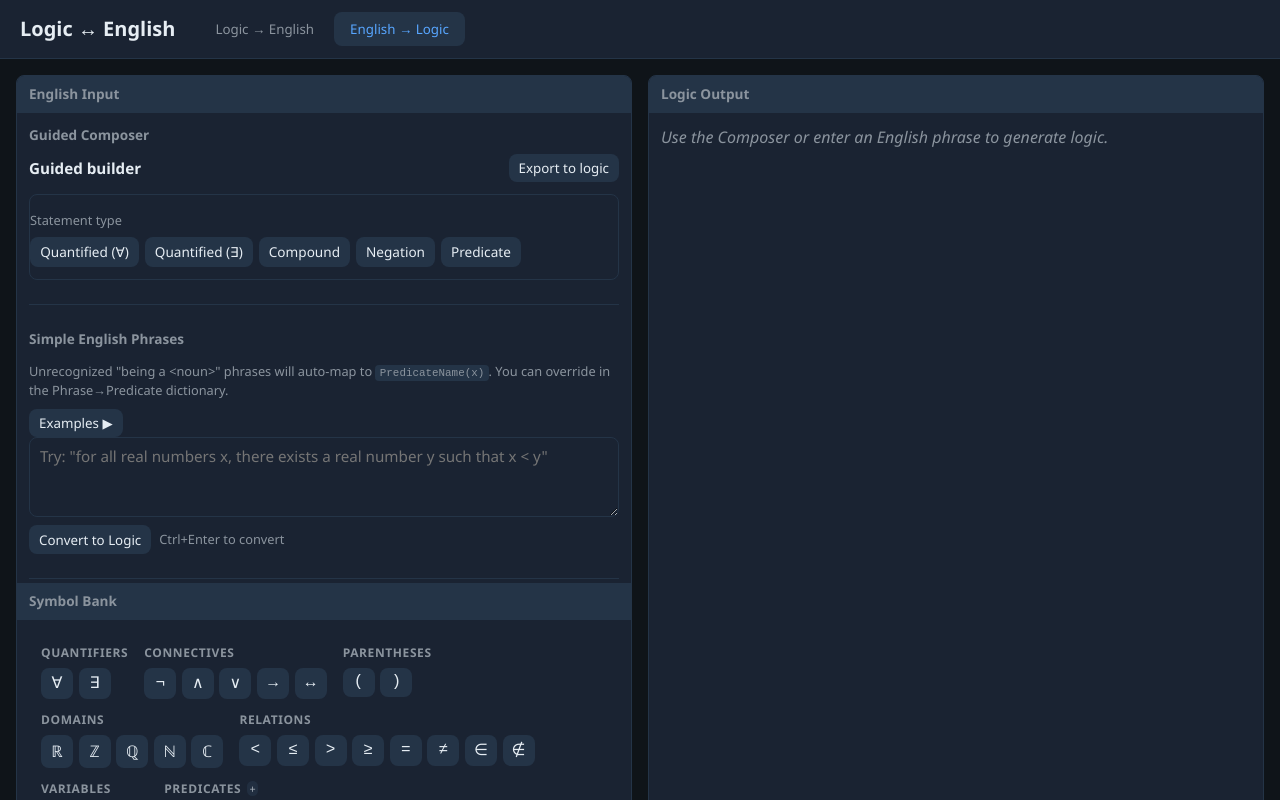
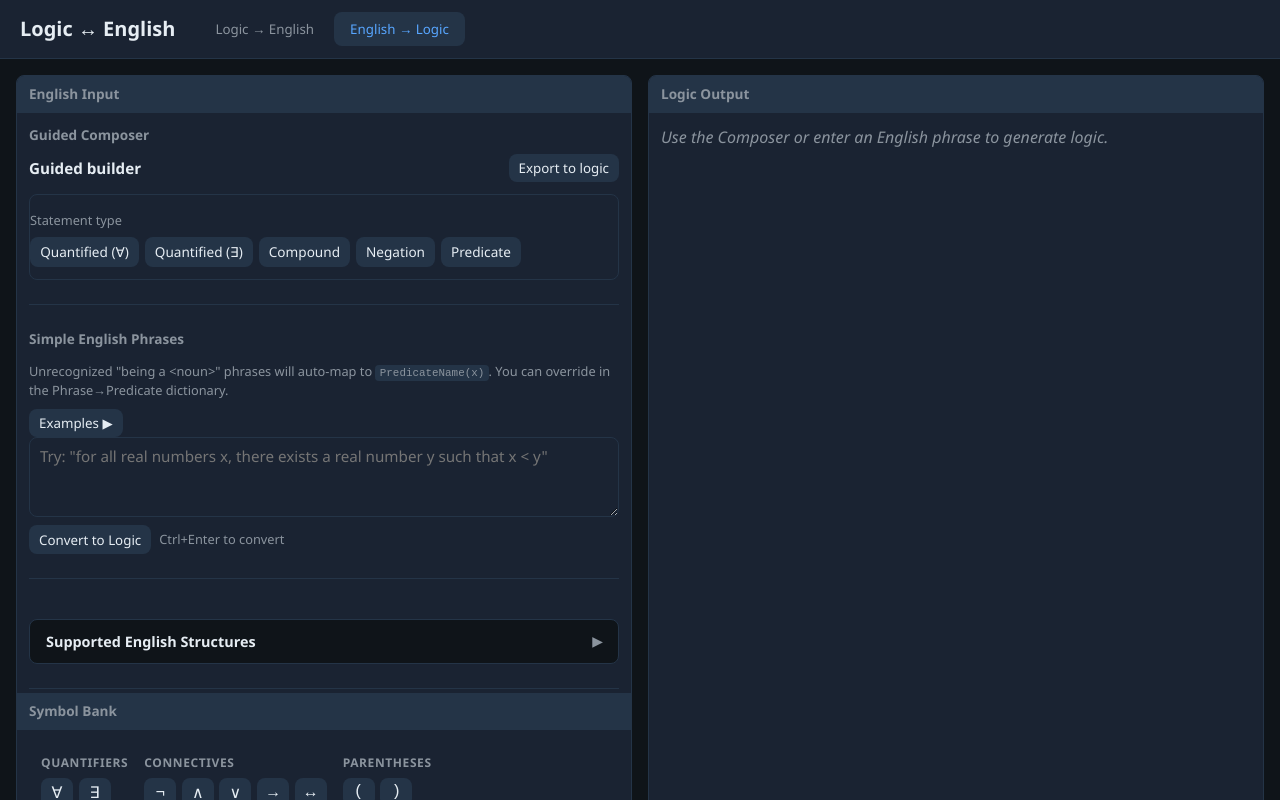
Before and after one commit to hlin11234/logic-english-app, a React (Vite) app: page / in a window 1280 px wide. Both pictures are taken after a click on the tab "English → Logic". Shown: the top 800 px of the page. Built offline with nearby package versions, Linux system fonts and the light colour scheme.

Commit message:
Add supported language panel with exam-style examples

```diff
--- a/src/EnglishToLogic.tsx
+++ b/src/EnglishToLogic.tsx
@@ -5,6 +5,7 @@ import { englishToAst } from './englishTemplates/astFromEnglish';
 import { exprToString } from './parser/exprToString';
 import { Composer } from './components/Composer';
 import { SymbolBank } from './components/SymbolBank';
+import SupportedStructures from './components/SupportedStructures';
 import './EnglishToLogic.css';
 
 const EXAMPLES = [
@@ -197,6 +198,9 @@ export function EnglishToLogic() {
               {error && <div className="etl-error error-msg">{error}</div>}
             </div>
           </div>
+          <div className="etl-section etl-divider">
+            <SupportedStructures />
+          </div>
           <div className="symbol-bank-wrap">
             <div className="panel-header">Symbol Bank</div>
             <div className="panel-body">
--- /dev/null
+++ b/src/components/SupportedStructures.css
@@ -0,0 +1,108 @@
+.supported-structures {
+  margin-top: 1rem;
+  border: 1px solid var(--surface2);
+  border-radius: var(--radius);
+  background: var(--bg);
+}
+
+.supported-structures-header {
+  width: 100%;
+  display: flex;
+  align-items: center;
+  justify-content: space-between;
+  padding: 0.75rem 1rem;
+  background: transparent;
+  border: none;
+  cursor: pointer;
+  font-size: 0.9rem;
+  font-weight: 600;
+  color: var(--text);
+  transition: background-color 0.2s;
+}
+
+.supported-structures-header:hover {
+  background: var(--surface1);
+}
+
+.supported-structures-title {
+  flex: 1;
+  text-align: left;
+}
+
+.supported-structures-toggle {
+  font-size: 0.8rem;
+  color: var(--muted);
+  margin-left: 0.5rem;
+}
+
+.supported-structures-content {
+  padding: 1rem;
+  border-top: 1px solid var(--surface2);
+}
+
+.supported-structures-section {
+  margin-bottom: 1.5rem;
+}
+
+.supported-structures-section:last-child {
+  margin-bottom: 0;
+}
+
+.supported-structures-category {
+  font-size: 0.85rem;
+  font-weight: 600;
+  color: var(--muted);
+  margin: 0 0 0.75rem 0;
+  text-transform: uppercase;
+  letter-spacing: 0.5px;
+}
+
+.supported-structures-list {
+  list-style: none;
+  padding: 0;
+  margin: 0;
+}
+
+.supported-structures-item {
+  display: flex;
+  align-items: center;
+  gap: 0.75rem;
+  padding: 0.5rem 0;
+  border-bottom: 1px solid var(--surface2);
+}
+
+.supported-structures-item:last-child {
+  border-bottom: none;
+}
+
+.supported-structures-example {
+  flex: 1;
+  font-family: var(--font-mono);
+  font-size: 0.85rem;
+  color: var(--text);
+  background: var(--surface1);
+  padding: 0.4rem 0.6rem;
+  border-radius: var(--radius);
+  word-break: break-word;
+}
+
+.supported-structures-copy {
+  flex-shrink: 0;
+  padding: 0.35rem 0.75rem;
+  font-size: 0.8rem;
+  background: var(--surface2);
+  border: 1px solid var(--surface3);
+  border-radius: var(--radius);
+  color: var(--text);
+  cursor: pointer;
+  transition: background-color 0.2s, border-color 0.2s;
+}
+
+.supported-structures-copy:hover {
+  background: var(--surface3);
+  border-color: var(--surface4);
+}
+
+.supported-structures-copy:active {
+  background: var(--surface4);
+}
--- /dev/null
+++ b/src/components/SupportedStructures.tsx
@@ -0,0 +1,108 @@
+import { useState } from 'react';
+import './SupportedStructures.css';
+
+interface StructureExample {
+  category: string;
+  examples: string[];
+}
+
+const SUPPORTED_STRUCTURES: StructureExample[] = [
+  {
+    category: 'Quantifiers',
+    examples: [
+      'for all real numbers x, there exists a real number y such that x < y',
+      'for every integer n, n is positive or negative',
+      'there exists an integer m such that m > 0',
+      'all real numbers x are greater than 0',
+    ],
+  },
+  {
+    category: 'Relations',
+    examples: [
+      'x is less than y',
+      'x is greater than or equal to 5',
+      'x equals y',
+      'x is not equal to y',
+      'x belongs to the real numbers',
+    ],
+  },
+  {
+    category: 'Logical Connectives',
+    examples: [
+      'p and q',
+      'p or q',
+      'p but q',
+      'p unless q',
+    ],
+  },
+  {
+    category: 'Implications',
+    examples: [
+      'if p then q',
+      'p only if q',
+      'q if p',
+      'p implies q',
+      'p iff q',
+      'p if and only if q',
+    ],
+  },
+  {
+    category: 'Necessary and Sufficient Conditions',
+    examples: [
+      'p is sufficient for q',
+      'p is necessary for q',
+      'p is necessary and sufficient for q',
+      'being a tomato is a sufficient condition for being a fruit',
+      'being a fruit is a necessary condition for being a tomato',
+    ],
+  },
+];
+
+function SupportedStructures() {
+  const [isOpen, setIsOpen] = useState(false);
+
+  const handleCopy = (text: string) => {
+    navigator.clipboard.writeText(text).catch(() => {});
+  };
+
+  return (
+    <div className="supported-structures">
+      <button
+        type="button"
+        className="supported-structures-header"
+        onClick={() => setIsOpen(!isOpen)}
+        aria-expanded={isOpen}
+      >
+        <span className="supported-structures-title">Supported English Structures</span>
+        <span className="supported-structures-toggle">{isOpen ? '▼' : '▶'}</span>
+      </button>
+      {isOpen && (
+        <div className="supported-structures-content">
+          {SUPPORTED_STRUCTURES.map((section, idx) => (
+            <div key={idx} className="supported-structures-section">
+              <h4 className="supported-structures-category">{section.category}</h4>
+              <ul className="supported-structures-list">
+                {section.examples.map((example, exIdx) => (
+                  <li key={exIdx} className="supported-structures-item">
+                    <code className="supported-structures-example">{example}</code>
+                    <button
+                      type="button"
+                      className="supported-structures-copy"
+                      onClick={() => handleCopy(example)}
+                      title="Copy example"
+                      aria-label={`Copy: ${example}`}
+                    >
+                      Copy
+                    </button>
+                  </li>
+                ))}
+              </ul>
+            </div>
+          ))}
+        </div>
+      )}
+    </div>
+  );
+}
+
+export default SupportedStructures;
--- a/src/renderer/english.ts
+++ b/src/renderer/english.ts
@@ -53,26 +53,11 @@ function renderQuantifier(e: { q: 'forall' | 'exists'; var: string; domain?: { k
       const rightPhrase = getPhraseForPredicate(right.name);
 
       if (leftPhrase && rightPhrase) {
-        // Natural condition phrasing
+        // Natural condition phrasing: ∀x (A(x) → B(x)) means "A is sufficient for B"
         const primary = `For every ${varName}, if ${varName} ${leftPhrase}, then ${varName} ${rightPhrase}.`;
-        const alternate = `${leftPhrase} is sufficient for ${rightPhrase}.`;
-        return isTop ? `${primary}\n(Alternate: ${alternate})` : primary;
-      }
-    }
-
-    // Also check reversed pattern: ∀x (B(x) → A(x)) means "A is necessary for B"
-    if (left.kind === 'predicate' && right.kind === 'predicate' &&
-        left.args.length === 1 && right.args.length === 1 &&
-        left.args[0] === varName && right.args[0] === varName) {
-
-      const leftPhrase = getPhraseForPredicate(left.name);
-      const rightPhrase = getPhraseForPredicate(right.name);
-
-      if (leftPhrase && rightPhrase) {
-        // Reversed: right is necessary for left
-        const primary = `For every ${varName}, if ${varName} ${leftPhrase}, then ${varName} ${rightPhrase}.`;
-        const alternate = `${rightPhrase} is necessary for ${leftPhrase}.`;
-        return isTop ? `${primary}\n(Alternate: ${alternate})` : primary;
+        const alternate1 = `${leftPhrase} is sufficient for ${rightPhrase}.`;
+        const alternate2 = `${rightPhrase} is necessary for ${leftPhrase}.`;
+        return isTop ? `${primary}\n(Alternate: ${alternate1} Or: ${alternate2})` : primary;
       }
     }
   }
```
